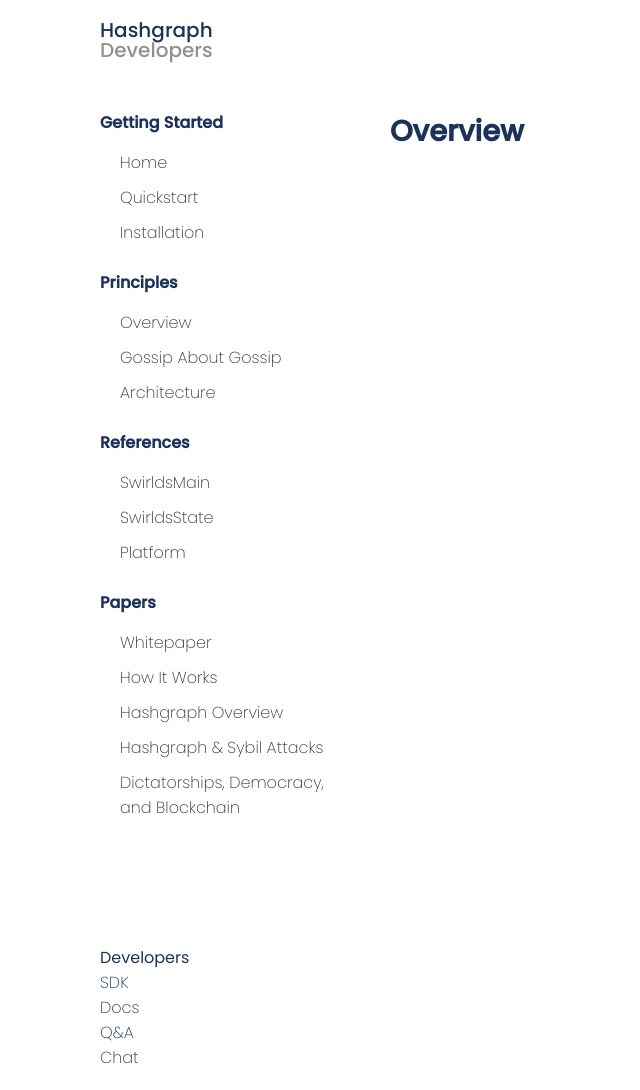
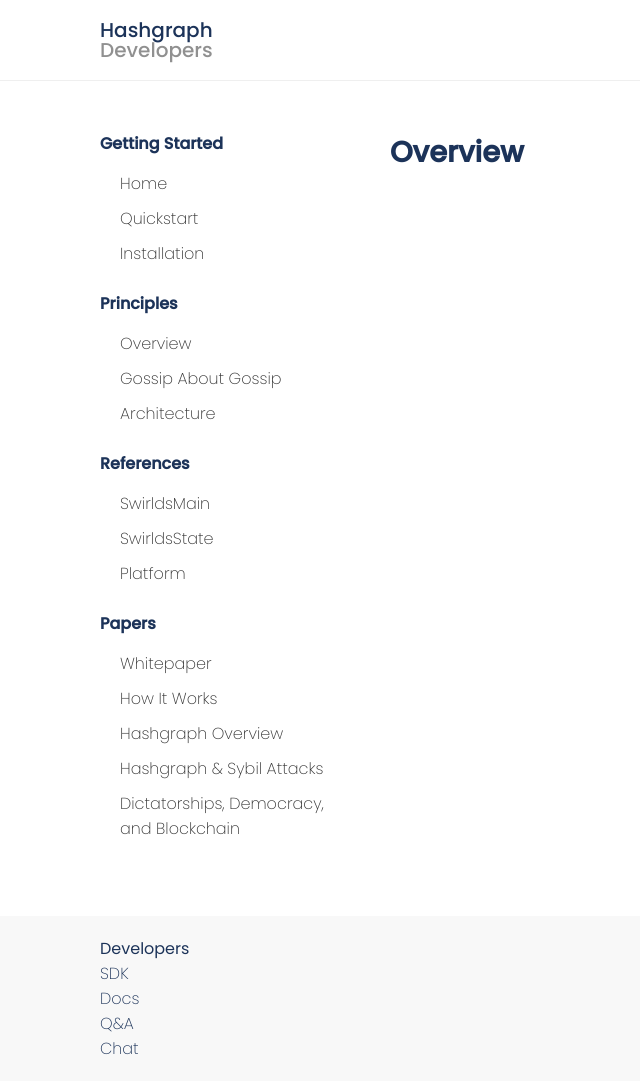
Before and after one commit to ghanem-mhd/hashgraph.github.io, a Jekyll site: the page built from _docs/overview.md, in a window 1280 px wide. Shown: the whole page, without its empty margins (0-640 px from the left). Built offline with Jekyll 4.4.1, drawn with Linux system fonts in a browser that asks for light colours.

Commit message:
Cleaned up header & footer styling

```diff
--- a/_includes/footer.html
+++ b/_includes/footer.html
@@ -1,3 +1,4 @@
+<div class="content">
     <div class="footer-block">
         <p>Developers</p>
         <ul>
@@ -7,5 +8,5 @@
             <li><a href="https://hashgraph.com/discord">Chat</a></li>
         </ul>
     </div>
-
+</div>
 <script src="/assets/js/typing.js"></script>
--- a/_includes/header.html
+++ b/_includes/header.html
@@ -1,6 +1,8 @@
-<div id="logo">
-    <a href="/">
-        <div>Hashgraph</div>
-        <div>Developers</div>
-    </a>
+<div class="content">
+    <div id="logo">
+        <a href="/">
+            <div>Hashgraph</div>
+            <div>Developers</div>
+        </a>
+    </div>
 </div>
--- a/_layouts/default.html
+++ b/_layouts/default.html
@@ -4,8 +4,14 @@
     {% include head.html %}
 </head>
 <body>
-    {% include header.html %}
-    {{content}}
-    {% include footer.html %}
+    <header>
+        {% include header.html %}
+    </header>
+    <div class="content">
+        {{content}}
+    </div>
+    <footer>
+        {% include footer.html %}
+    </footer>
 </body>
 </html>
--- a/_layouts/docs.html
+++ b/_layouts/docs.html
@@ -2,12 +2,12 @@
 layout: default
 ---
 
-<section class="docs">
-    <nav>
+<div id="docs">
+    <div id="nav">
         {% include docs_nav.html %}
-    </nav>
-    <doc>
+    </div>
+    <div id="doc">
         <h2>{{ page.title }}</h2>
         {{ content }}
-    </doc>
-</section>
+    </div>
+</div>
--- a/_sass/_base.scss
+++ b/_sass/_base.scss
@@ -1,9 +1,25 @@
 body {
-  margin: 20px 100px;
+  margin: 0;
+  padding: 0;
   font-family: $default-font;
   font-weight: 400;
   font-size: 12px/14px;
   color: $primary;
+}
+
+header {
+  padding: 20px 0;
+  border-bottom: solid 1px #efefef;
+}
+
+footer {
+  width: 100%;
+  background-color: rgb(248, 248, 248);
+  padding: 20px 0;
+}
+
+.content {
+  margin: 0 100px;
 }
 
 .btn {
@@ -105,12 +121,12 @@
   }
 }
 
-.docs {
+#docs {
   display: flex;
-  margin: 50px 0 100px;
+  margin: 50px 0;
   font-weight: 200;
 
-  doc {
+  #doc {
     font-size: 1.2em;
 
     h2 {
@@ -118,7 +134,7 @@
     }
   }
 
-  nav {
+  #nav {
     width: 30%;
     max-width: 250px;
     padding-right: 40px;
```
Lines whose indentation alone changed are shown as unchanged.
